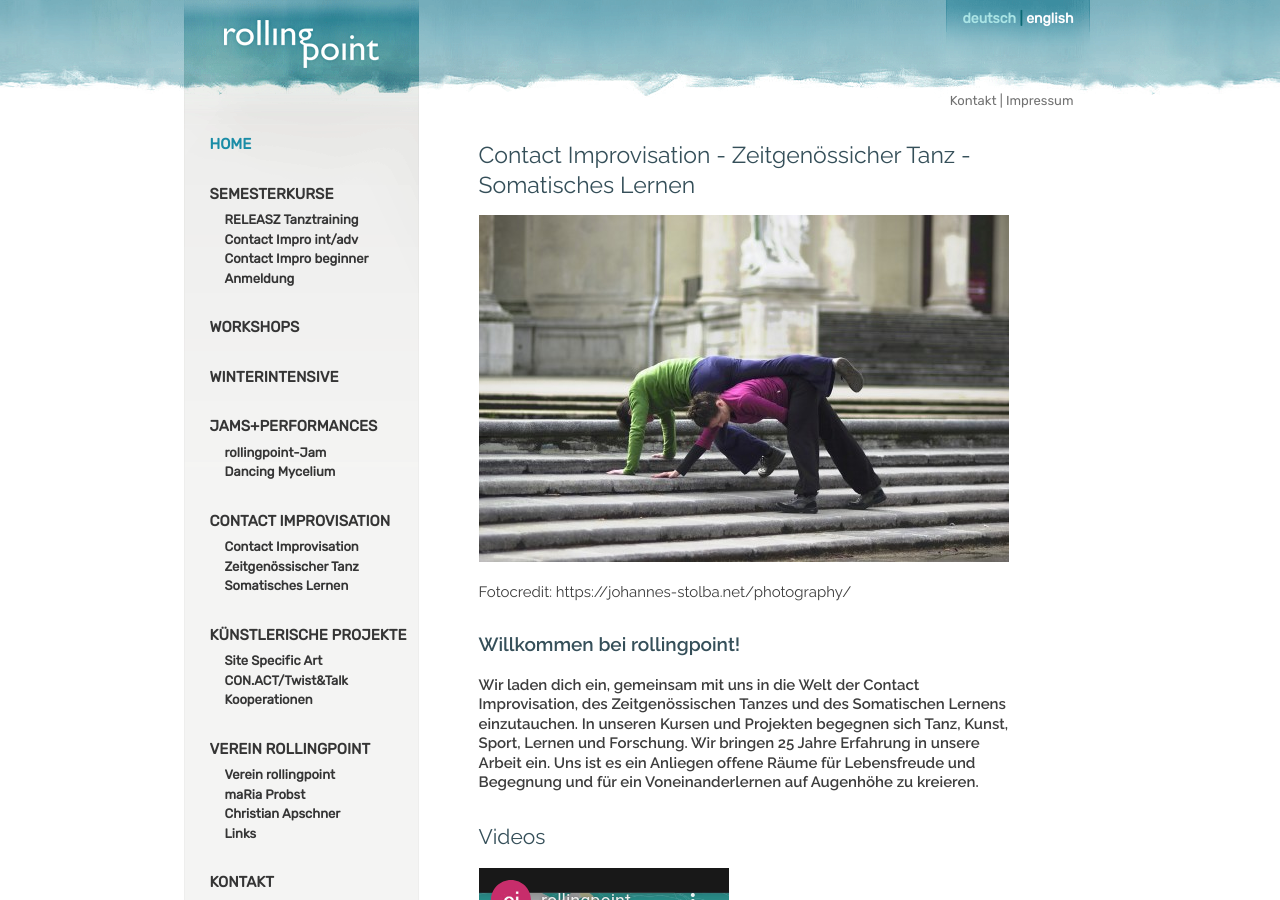
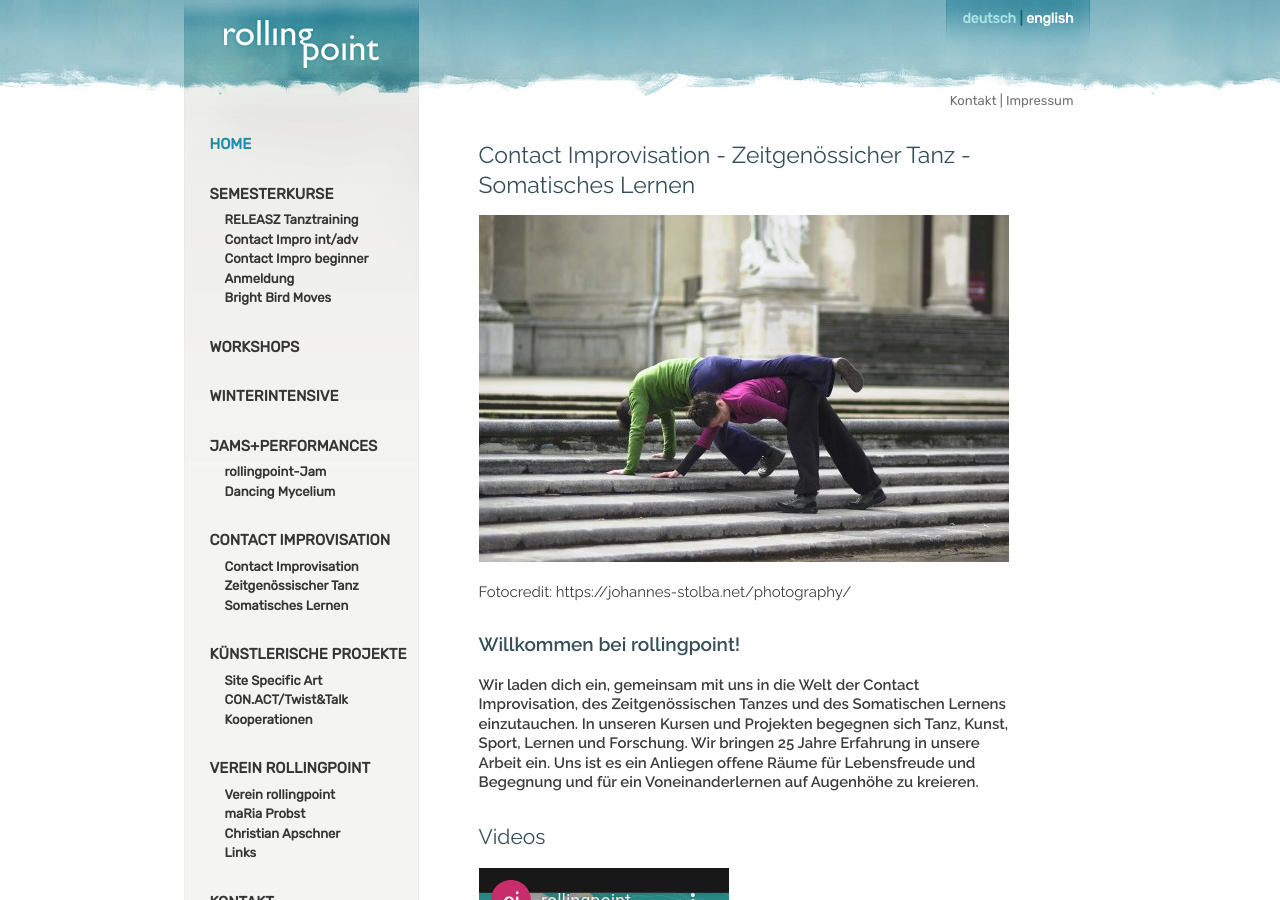
Before and after one commit to manulari/rollingpointat, a Jekyll site: the page built from _pages_de/index.md, in a window 1280 px wide and 900 px high. Built offline with Jekyll 4.4.1, drawn with Linux system fonts in a browser that asks for light colours; comment, search, counter and statistics services are not loaded.

Commit message:
Update Settings “nav_de”

```diff
--- a/_data/nav_de.yml
+++ b/_data/nav_de.yml
@@ -12,6 +12,8 @@ entries:
         path: /contactbeg
       - title: Anmeldung
         path: /Kursanmeldung
+      - title: Bright Bird Moves
+        path: /Vormittagskurs
   - title: WORKSHOPS
     path: /wsws2024
     subentries: []
```
